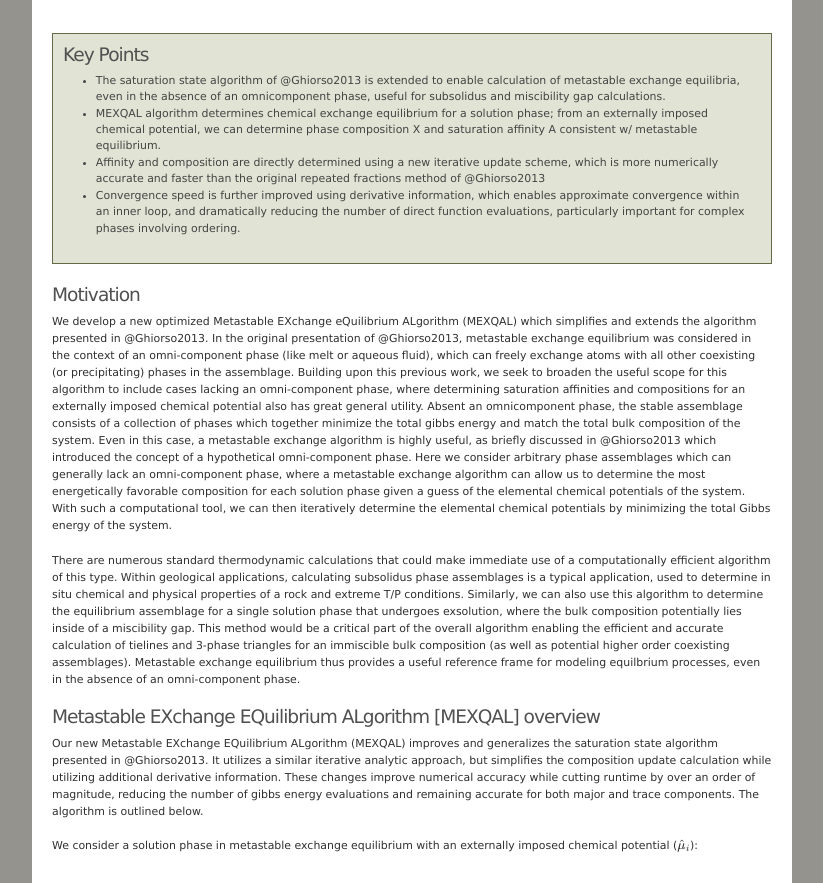
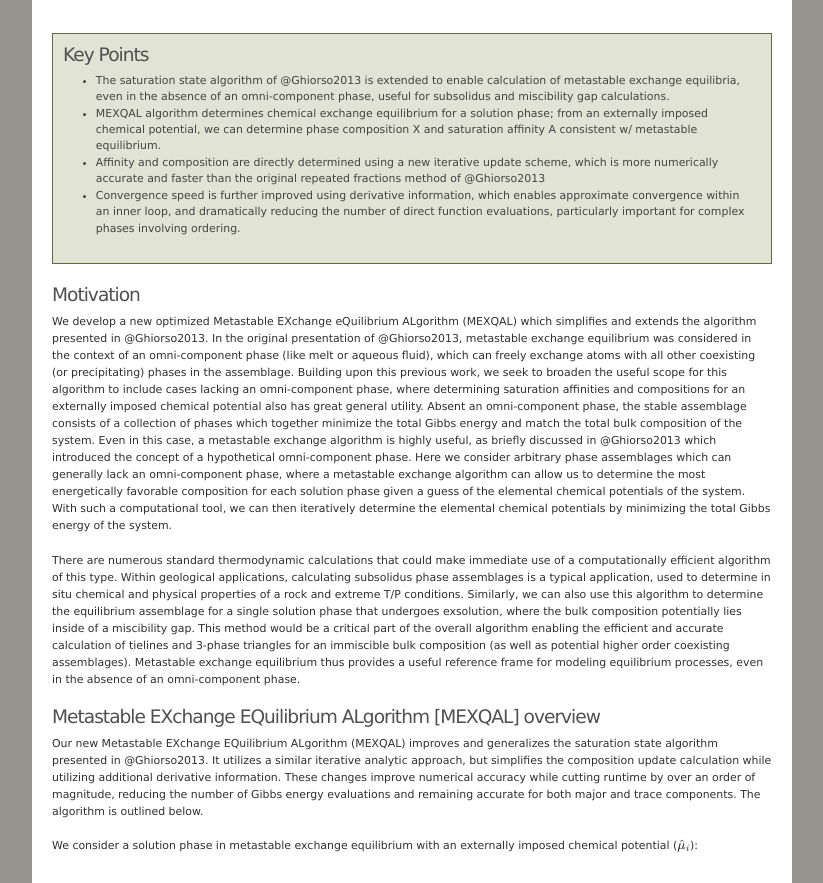
Before and after one commit to aswolf/aswolf.github.io, a Jekyll site: the page built from lab-book/2020-11-05-MEXQAL.md, in a window 1280 px wide and 1400 px high. Shown: the part 223-1106 px from the top of the window, without its empty margins (228-1051 px from the left). Built offline with Jekyll 4.4.1, drawn with Linux system fonts in a browser that asks for light colours; formulas are drawn with MathJax 3; some of the changed text lies outside the part shown.

Commit message:
Minor spelling/grammar edits to MEXQAL post

```diff
--- a/lab-book/2020-11-05-MEXQAL.md
+++ b/lab-book/2020-11-05-MEXQAL.md
@@ -7,7 +7,7 @@
 
 <div class="box" markdown="1">
 ## Key Points
-* The saturation state algorithm of @Ghiorso2013 is extended to enable calculation of metastable exchange equilibria, even in the absence of an omnicomponent phase, useful for subsolidus and miscibility gap calculations.
+* The saturation state algorithm of @Ghiorso2013 is extended to enable calculation of metastable exchange equilibria, even in the absence of an omni-component phase, useful for subsolidus and miscibility gap calculations.
 * MEXQAL algorithm determines chemical exchange equilibrium for a solution phase; from an externally imposed chemical potential, we can determine phase composition X and saturation affinity A consistent w/ metastable equilibrium.
 * Affinity and composition are directly determined using a new iterative update scheme, which is more numerically accurate and faster than the original repeated fractions method of @Ghiorso2013
 * Convergence speed is further improved using derivative information, which enables approximate convergence within an inner loop, and dramatically reducing the number of direct function evaluations, particularly important for complex phases involving ordering.
@@ -19,7 +19,7 @@
 We develop a new optimized Metastable EXchange eQuilibrium ALgorithm (MEXQAL) which simplifies and extends the algorithm presented in @Ghiorso2013.
 In the original presentation of @Ghiorso2013, metastable exchange equilibrium was considered in the context of an omni-component phase (like melt or aqueous fluid), which can freely exchange atoms with all other coexisting (or precipitating) phases in the assemblage.
 Building upon this previous work, we seek to broaden the useful scope for this algorithm to include cases lacking an omni-component phase, where determining saturation affinities and compositions for an externally imposed chemical potential also has great general utility.
-Absent an omnicomponent phase, the stable assemblage consists of a collection of phases which together minimize the total gibbs energy and match the total bulk composition of the system.
+Absent an omni-component phase, the stable assemblage consists of a collection of phases which together minimize the total Gibbs energy and match the total bulk composition of the system.
 Even in this case, a metastable exchange algorithm is highly useful, as briefly discussed in @Ghiorso2013 which introduced the concept of a hypothetical omni-component phase.
 Here we consider arbitrary phase assemblages which can generally lack an omni-component phase, where a metastable exchange algorithm can allow us to determine the most energetically favorable composition for each solution phase given a guess of the elemental chemical potentials of the system.
 With such a computational tool, we can then iteratively determine the elemental chemical potentials by minimizing the total Gibbs energy of the system.
@@ -28,7 +28,7 @@
 Within geological applications, calculating subsolidus phase assemblages is a typical application, used to determine in situ chemical and physical properties of a rock and extreme T/P conditions.
 Similarly, we can also use this algorithm to determine the equilibrium assemblage for a single solution phase that undergoes exsolution, where the bulk composition potentially lies inside of a miscibility gap.
 This method would be a critical part of the overall algorithm enabling the efficient and accurate calculation of tielines and 3-phase triangles for an immiscible bulk composition (as well as potential higher order coexisting assemblages).
-Metastable exchange equilibrium thus provides a useful reference frame for modeling equilbrium processes, even in the absence of an omni-component phase.
+Metastable exchange equilibrium thus provides a useful reference frame for modeling equilibrium processes, even in the absence of an omni-component phase.
 
 
 ## Metastable EXchange EQuilibrium ALgorithm [MEXQAL] overview
@@ -37,7 +37,7 @@
 
 Our new Metastable EXchange EQuilibrium ALgorithm (MEXQAL) improves and generalizes the saturation state algorithm presented in @Ghiorso2013.
 It utilizes a similar iterative analytic approach, but simplifies the composition update calculation while utilizing additional derivative information.
-These changes improve numerical accuracy while cutting runtime by over an order of magnitude, reducing the number of gibbs energy evaluations and remaining accurate for both major and trace components.
+These changes improve numerical accuracy while cutting runtime by over an order of magnitude, reducing the number of Gibbs energy evaluations and remaining accurate for both major and trace components.
 The algorithm is outlined below.
 
 We consider a solution phase in metastable exchange equilibrium with an externally imposed chemical potential ($\hat{\mu}_i$):
```
Also changed, not shown: other parts of lab-book/2020-11-05-MEXQAL.md (+1 -1 lines).
